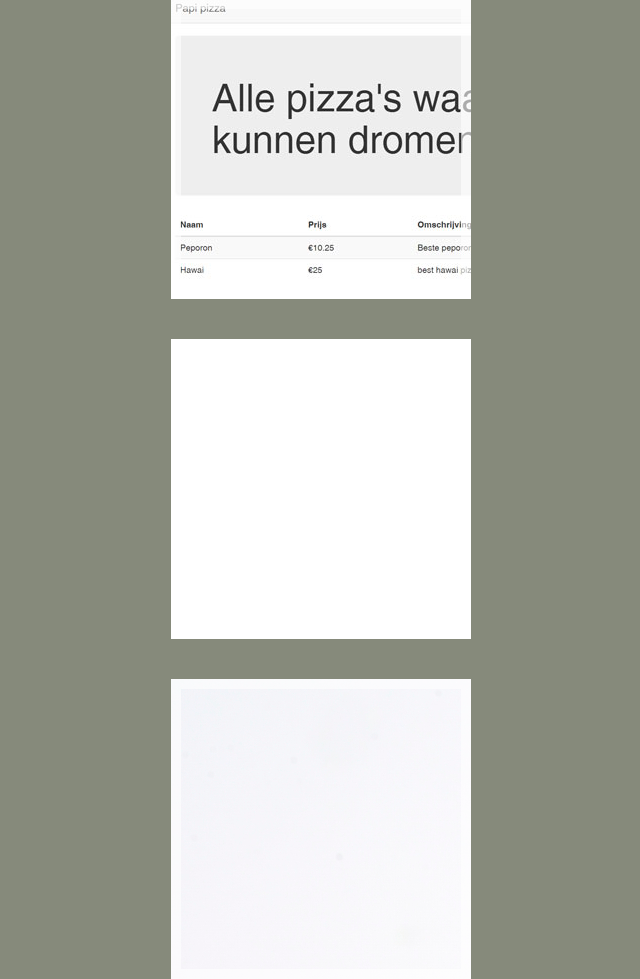
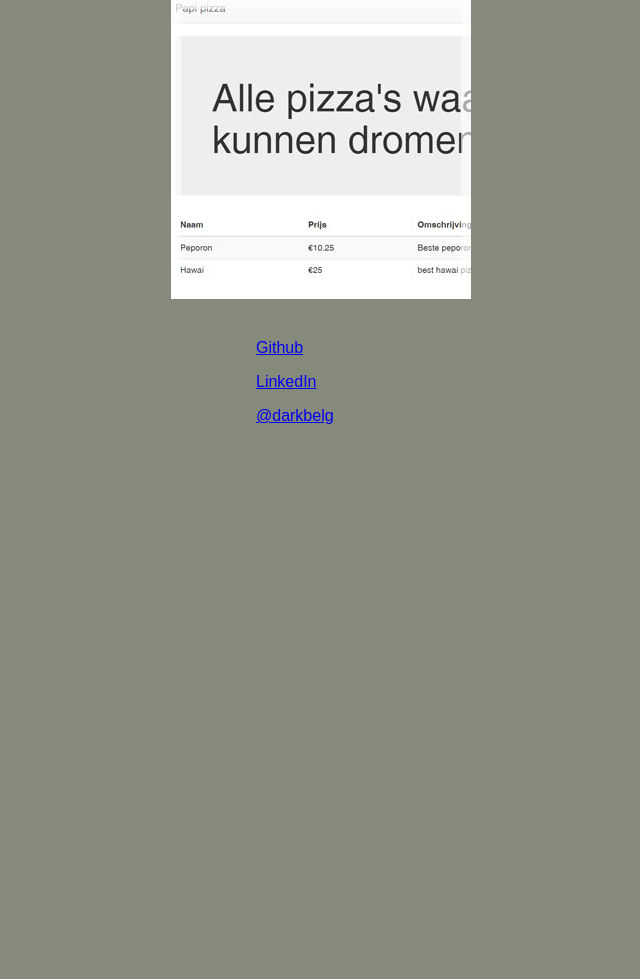
Before and after one commit to Darkbelg/Portofolio, a PHP site: page / in a window 1280 px wide. Shown: the part 135-1114 px from the top of the page, without its empty margins (344-984 px from the left). After the commit the page ends 820 px from the top, so only its background shows below. Run offline with PHP 8.4, Linux system fonts and the light colour scheme; some libraries are stand-ins or nearby versions.

Commit message:
Geupdate layout

```diff
--- a/Presentation/index.twig
+++ b/Presentation/index.twig
@@ -22,41 +22,27 @@
                 </div>
                 <div class="info">
                     <h3>Pizza Webshop</h3>
-                    <p>Een php eindopdracht het creeren van een pizza web shop. <br> Gehost op heroku.</p>
+                    <p>De pizzawebshop was een eindopdracht. Het is opgebouwed volgend het MVC principe. Twig word gebruikt als front-end. <br> Gehost op heroku.</p>
                 </div>
             </a>
         </div>
-        <!--Rechts naar links-->
-        <div class="item-hover square effect right_to_left">
-            <a href="https://github.com/Darkbelg">
-                <div class="img">
-                    <img src="img/github.png" alt="img">
-                </div>
-                <div class="info">
-                    <h3>
-                        Github
-                    </h3>
-                    <p>
-                        Mijn github waar je de bron code kunt vinden van de pizzawebshop en andere projecten.
-                    </p>
-                </div>
+        <p class="link">
+            <a href="https://github.com/Darkbelg" title="Github Stijn Sagaert">
+                Github
             </a>
-        </div>
-        <!--Links naar rechts-->
-        <div class="item-hover square effect left_to_right">
-            <a href="https://be.linkedin.com/in/stijn-sagaert-5096a35b">
-                <!--content hier-->
-                <div class="img">
-                    <img src="img/linkedin.jpg" alt="img">
-                </div>
-                <div class="info">
-                    <h3>Linked In</h3>
-                    <p>Link naar linked in</p>
-                </div>
+        </p>
+        <p class="link">
+            <a href="https://be.linkedin.com/in/stijn-sagaert-5096a35b" title="LinkedIn Stijn Sagaert">
+                LinkedIn
+
             </a>
-        </div>
-        <!--Einde row-->
-        <!--Einde item-hover-->
+        </p>
+        <p  class="link">
+            <a href="https://twitter.com/darkbelg" title="&commat;">
+                @darkbelg
+
+            </a>
+        </p>
     </div>
 </div>
 </body>
--- a/css/style.css
+++ b/css/style.css
@@ -19,6 +19,12 @@
     max-width: 100%;
     /*overflow: hidden;*/
     background: #868a7b;
+    /*background-image: linear-gradient(to right, #fa709a 0%, #fee140 100%);*/
+}
+.link{
+    display: block;
+    margin:1em auto;
+    width: 5em;
 }
 #page-wrapper{
     width: 1000px;
@@ -49,7 +55,7 @@
 
     /*width: 300px;*/
     /*height: 300px;*/
-    outline: red 1px dotted;
+    /*outline: red 1px dotted;*/
 }
 .item-hover.square{
     position: relative;
@@ -86,6 +92,7 @@
 }
 .item-hover.square.effect .info{
     background: #333;
+    /*background: #fffff0;*/
     pointer-events: none;
     opacity: 0;
     -webkit-transition: all 0.35s ease-in-out;
@@ -94,6 +101,7 @@
 }
 .item-hover.square.effect .info h3{
     color: #fff;
+    /*color: #333;*/
     text-transform: uppercase;
     position: relative;
     letter-spacing: 2px;
```
